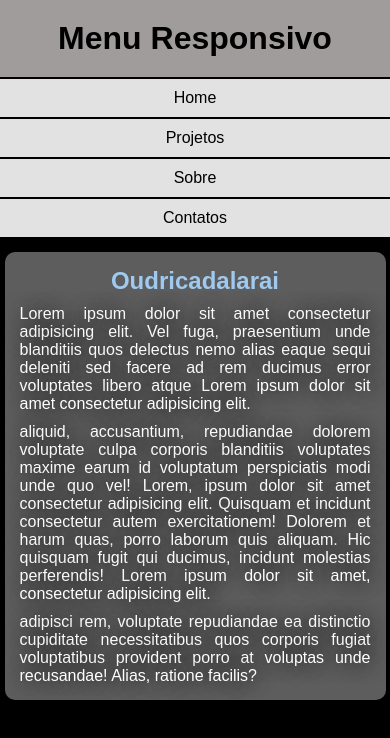
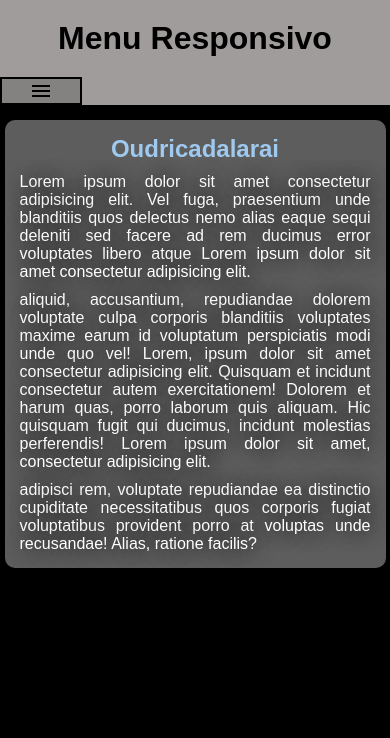
Before and after one commit to D1ogo7k/menu-responsivo, a plain HTML site: page index.html in a window 390 px wide. Drawn offline with nearby package versions, Linux system fonts and the light colour scheme.

Commit message:
versão mobile

```diff
--- a/index.html
+++ b/index.html
@@ -6,11 +6,16 @@
     , initial-scale=1.0">
     <title>Menu responsa</title>
     <link rel="stylesheet" href="menu.css">
+    <link rel="stylesheet" href="https://fonts.googleapis.com/css2?family=Material+Symbols+Outlined:opsz,wght,FILL,GRAD@24,400,0,0&icon_names=menu" />
 </head>
 <body>
     <header>
         <h1>Menu Responsivo</h1>
-    <menu>
+        <span id="burguer" class="material-symbols-outlined" onclick="
+        clickMenu()">
+            menu
+            </span>
+    <menu id="itens">
         <ul>
             <li> <a href="#">Home</a> </li>
             <li><a href="#">Projetos</a></li>
@@ -30,5 +35,16 @@
 
         </article>
     </main>
+    <script>
+        function clickMenu() {
+            if (itens.style.display== 'block') {
+                itens.style.display= 'none'
+            } else {
+                itens.style.display= 'block'
+
+            }
+
+        }
+    </script>
 </body>
 </html>
--- a/menu.css
+++ b/menu.css
@@ -19,7 +19,7 @@ header > h1 {
 }
 
 menu {
-    display: block;
+    display: none;
 
 }
 
@@ -44,6 +44,25 @@ menu > ul > li > a:hover {
   transition-duration: 1s;
   transform: translate(-17px, -17px);
 }
+span#burguer {
+    display: block;
+    background-color:  rgba(59, 59, 59, 0.274);
+    text-align: center;
+
+    width: 20vw;
+    border: 2px solid black;
+    margin-bottom: 10px;
+    cursor: pointer;
+
+}
+
+span#burguer:hover{
+    padding: 10;
+    width: 100vw;
+    background-color:  rgb(89, 148, 204);
+    transition-duration: 0.8s;
+    transform: translate(5px, 5px);
+}
 main {
     width: 90vw;
     background-color: rgba(117, 117, 117, 0.795);
```
